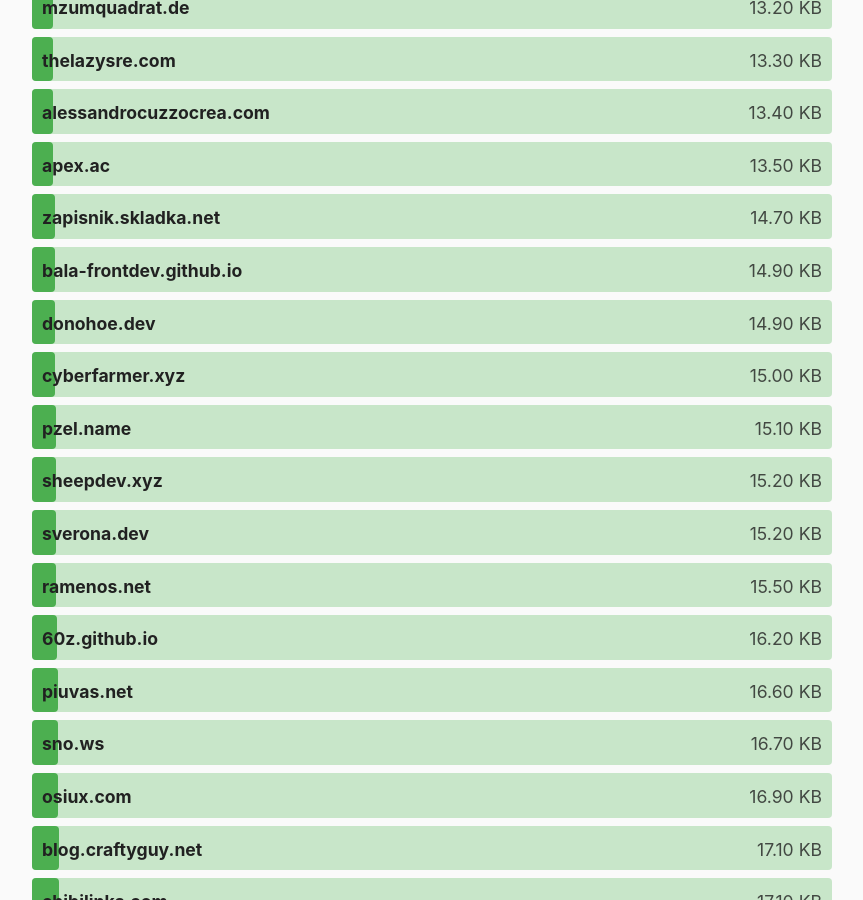
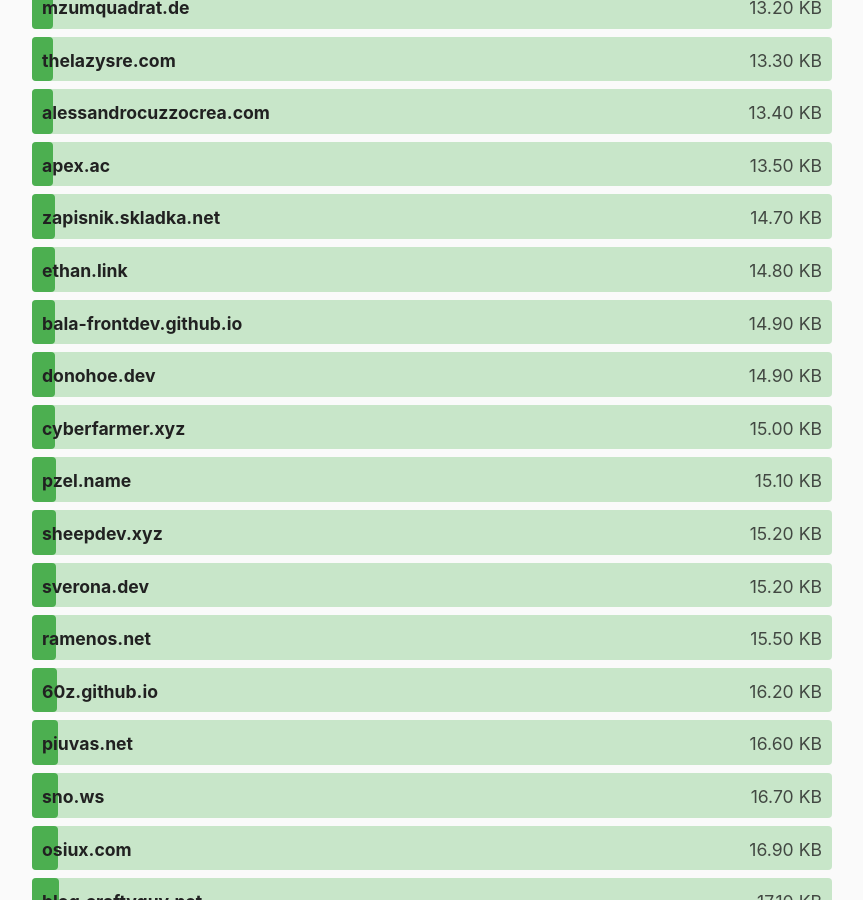
Before and after one commit to kevquirk/512kb.club, a Jekyll site: the page built from index.md, in a window 1280 px wide and 900 px high, scrolled down 6530 px. Shown: the whole window, without its empty margins (208-1071 px from the left). Built offline with Jekyll 4.4.1, drawn with Linux system fonts in a browser that asks for light colours.

Commit message:
Update ethan.link in sites.yml

```diff
--- a/_data/sites.yml
+++ b/_data/sites.yml
@@ -1090,8 +1090,8 @@
 
 - domain: ethan.link
   url: https://ethan.link/
-  size: 20.8
-  last_checked: 2022-05-15
+  size: 14.8
+  last_checked: 2023-10-11
 
 - domain: ethanyoo.com
   url: https://www.ethanyoo.com/
```
